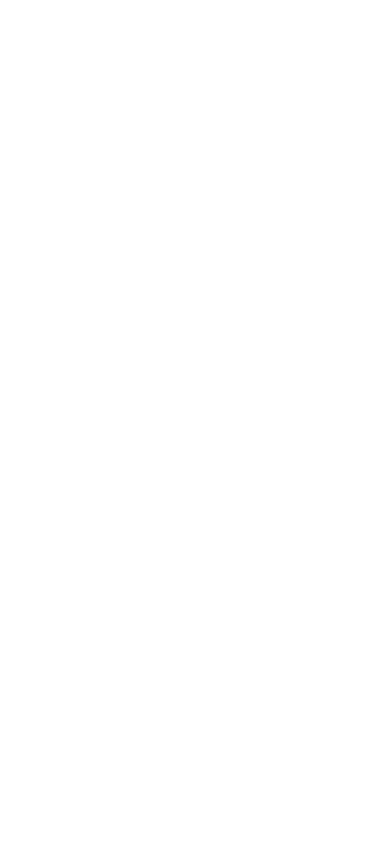
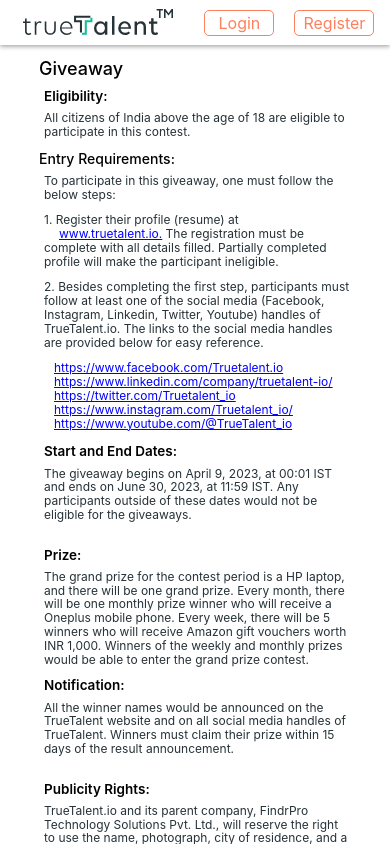
Before and after one commit to ushabanda/Truetalent, a React (Create React App) app: page /giveaway in a window 390 px wide. Before the commit this address had no page. Built offline with nearby package versions, Linux system fonts and the light colour scheme.

Commit message:
worked on giveaway page to make it responsive

```diff
--- a/src/App.js
+++ b/src/App.js
@@ -6,6 +6,7 @@ import Login from "./components/Login/Login";
 import Register from "./components/Register/Register";
 import Candidate from "./components/Candidate/Candidate";
 import Jobsearchpage from "./components/Jobsearchpage/Jobsearchpage";
+import Giveaway from "./components/Footer/Giveaway/Giveaway";
 
 
 function App() {
@@ -19,6 +20,7 @@ function App() {
           <Route path="/login" element={<Login />} />
           <Route path="/register" element={<Register />} />
           <Route path="/candidate" element={<Candidate />} />
+          <Route path="/giveaway" element={<Giveaway />}/>
         </Routes>
       </BrowserRouter>
     </div>
--- a/src/components/Footer/Giveaway/Giveaway.jsx
+++ b/src/components/Footer/Giveaway/Giveaway.jsx
@@ -11,98 +11,98 @@ function Giveaway() {
       </div>
       <div className='giveaway-container'>
         <div>
-          <h3>Giveaway</h3>
+          <h2 className='giveaway-heading'>Giveaway</h2>
         </div>
         <div>
-          <h3>Eligibility:</h3>
+          <h5>Eligibility:</h5>
           <p>All citizens of India above the age of 18 are eligible to participate in this contest.</p>
         </div>
         <div>
           <h3>Entry Requirements:</h3>
           <p>To participate in this giveaway, one must follow the below steps:</p>
-          <p>1. Register their profile (resume) at <Link to="">www.truetalent.io.</Link> The registration must be complete with all details filled. Partially completed profile will make the participant ineligible.</p>
+          <p>1. Register their profile (resume) at <Link to="" className='giveaway-link'>www.truetalent.io.</Link> The registration must be complete with all details filled. Partially completed profile will make the participant ineligible.</p>
           <p>2. Besides completing the first step, participants must follow at least one of the social media (Facebook, Instagram, Linkedin, Twitter, Youtube) handles of TrueTalent.io. The links to the social media handles are provided below for easy reference.</p>
-          <Link to="https://www.facebook.com/Truetalent.io">https://www.facebook.com/Truetalent.io</Link><br/>
-          <Link to="https://www.linkedin.com/company/truetalent-io/">https://www.linkedin.com/company/truetalent-io/</Link><br/>
-          <Link to="https://twitter.com/Truetalent_io">https://twitter.com/Truetalent_io</Link><br/>
-          <Link to="https://www.instagram.com/Truetalent_io/">https://www.instagram.com/Truetalent_io/</Link><br/>
-          <Link to="https://www.youtube.com/@TrueTalent_io">https://www.youtube.com/@TrueTalent_io</Link><br/>
+          <Link to="https://www.facebook.com/Truetalent.io" className='giveaway-link'>https://www.facebook.com/Truetalent.io</Link><br/>
+          <Link to="https://www.linkedin.com/company/truetalent-io/" className='giveaway-link'>https://www.linkedin.com/company/truetalent-io/</Link><br/>
+          <Link to="https://twitter.com/Truetalent_io" className='giveaway-link'>https://twitter.com/Truetalent_io</Link><br/>
+          <Link to="https://www.instagram.com/Truetalent_io/" className='giveaway-link'>https://www.instagram.com/Truetalent_io/</Link><br/>
+          <Link to="https://www.youtube.com/@TrueTalent_io" className='giveaway-link'>https://www.youtube.com/@TrueTalent_io</Link><br/>
         </div>
         <br/>
         <div>
-          <h3>Start and End Dates:</h3>
+          <h5>Start and End Dates:</h5>
           <p>The giveaway begins on April 9, 2023, at 00:01 IST and ends on June 30, 2023, at 11:59 IST. Any participants outside of these dates would not be eligible for the giveaways.</p>
         </div>
         <br/>
         <div>
-          <h3>Prize:</h3>
+          <h5>Prize:</h5>
           <p>The grand prize for the contest period is a HP laptop, and there will be one grand prize. Every month, there will be one monthly prize winner who will receive a Oneplus mobile phone. Every week, there will be 5 winners who will receive Amazon gift vouchers worth INR 1,000. Winners of the weekly and monthly prizes would be able to enter the grand prize contest.</p>
         </div>
         <div>
-          <h3>Notification:</h3>
+          <h5>Notification:</h5>
           <p>All the winner names would be announced on the TrueTalent website and on all social media handles of TrueTalent. Winners must claim their prize within 15 days of the result announcement.</p>
         </div>
         <br />
         <div>
-          <h3>Publicity Rights:</h3>
+          <h5>Publicity Rights:</h5>
           <p>TrueTalent.io and its parent company, FindrPro Technology Solutions Pvt. Ltd., will reserve the right to use the name, photograph, city of residence, and a brief profile of the person (without their personal details like phone number or email address) on their websites, social media handles, and other promotional channels like emails and other forms of communication for the purpose of publicity.</p>
         </div>
         <div>
-          <h3>Disclaimer:</h3>
+          <h5>Disclaimer:</h5>
           <p>This contest and giveaway are completely sponsored by FindrPro Technology Solutions, and the brands used for the giveaway items are in no way associated with this contest and giveaway.</p>
         </div>
         <div>
-          <h3>Limitation of Liability:</h3>
+          <h5>Limitation of Liability:</h5>
           <p>TrueTalent, its parent company, FindrPro Technology Solutions, or its promoters and employees are not responsible for any injury, loss, or damage resulting from participation in the contest.</p>
         </div>
         <br />
         <div>
-          <h3>Governing Law:</h3>
+          <h5>Governing Law:</h5>
           <p>Any dispute arising from this contest is governed by the legal jurisdiction of Bangalore, Karnataka, India.</p>
         </div>
         <br />
         <div>
-          <h3>Employee Exclusion:</h3>
+          <h5>Employee Exclusion:</h5>
           <p>Employees and the immediate family members of TrueTalent, FindrPro Technology Solutions, their partners, and partner organization employees are not eligible to participate in the contest.</p>
         </div>
         <br />
         <div>
-          <h3>Multiple Entries:</h3>
-          <p>Participants registering on www.truetalent.io and following multiple social media handles of TrueTalent would be eligible for more than one entry.
-All weekly winners would be eligible for the monthly giveaways, and all monthly winners would be eligible for the grand prize.</p>
+          <h5>Multiple Entries:</h5>
+          <p>Participants registering on<Link to="www.truetalent.io" className='giveaway-link' >www.truetalent.io</Link> and following multiple social media handles of TrueTalent would be eligible for more than one entry.
+              All weekly winners would be eligible for the monthly giveaways, and all monthly winners would be eligible for the grand prize.</p>
         </div>
         <div>
-          <h3>Disqualification:</h3>
+          <h5>Disqualification:</h5>
           <p>In case any participant did not fulfill all the criteria mentioned in the entry requirement point, they would be ineligible for the lucky draw. The decision of TrueTalent, FindrPro, and their representatives would be final and binding.</p>
         </div>
         <br />
         <div>
-          <h3>Modification or Cancellation:</h3>
+          <h5>Modification or Cancellation:</h5>
           <p>TrueTalent.io and its parent company, FindrPro Technology Solutions Pvt. Ltd., reserve the right to modify or cancel the contest at any time if there are technical difficulties or if fraud is suspected.</p>
         </div>
         <br />
         <div>
-          <h3>Taxes and Fees:</h3>
+          <h5>Taxes and Fees:</h5>
           <p>If any tax liability arises out of these give-aways, which are personal to the winners, the same would be borne in entirety by the winner. TrueTalent.io and its parent company, FindrPro Technology Solutions Pvt. Ltd., will not be liable to pay any taxes other than the tax collected during the purchase of the items.</p>
         </div>
         <br />
         <div>
-          <h3>Transferability:</h3>
+          <h5>Transferability:</h5>
           <p>The prize(s) are non-transferable and cannot be converted to equivalent cash under any circumstance.</p>
         </div>
         <br />
         <div>
-          <h3>Release of Liability:</h3>
+          <h5>Release of Liability:</h5>
           <p>This giveaway requires participants to release TrueTalent.io and its parent company, FindrPro Technology Solutions Pvt. Ltd., from any liability associated with the contest or the prize given away.</p>
         </div>
         <br />
         <div>
-          <h3>Intellectual Property:</h3>
+          <h5>Intellectual Property:</h5>
           <p>TrueTalent.io and its parent company, FindrPro Technology Solutions Pvt. Ltd., own the intellectual property associated with the contest, including any content submitted by participants. All information collected during this contest period can be used by TrueTalent.io or FindrPro Technology Solutions Pvt. Ltd. for the primary purpose of making the resumes of such participants available on their website for the purpose of allowing their clients to search for and contact relevant candidates for offering jobs and/or gigs.</p>
         </div>
         <br />
         <div>
-          <h3>Severability:</h3>
+          <h5>Severability:</h5>
           <p>In the event that any part of these terms and conditions is found to be unenforceable or invalid, the remaining provisions will still be binding.</p>
         </div>
       </div>
--- a/src/components/Footer/Giveaway/Giveaway.styles.css
+++ b/src/components/Footer/Giveaway/Giveaway.styles.css
@@ -1,6 +1,44 @@
 .giveaway-container{
     width:80%;
-    margin: auto;
+    margin: auto auto;
+    flex: 1 1;
     padding: 0.75em 0;
 
+
 }
+.giveaway-heading{
+    margin-top:50px;
+    font-size: 1.5em;
+}
+
+.giveaway-container h5{
+    font-size: 1.125em;
+    font-weight: 600;
+}
+
+.giveaway-container p{
+    font-size: 1em;
+    color:#263238;
+}
+
+.giveaway-link{
+    color:blue;
+}
+
+@media only screen and (max-width: 1600px) {
+    .giveaway-container {
+        font-size: 13px;
+    }
+}
+
+@media only screen and (max-width: 1024px) {
+    .giveaway-container {
+        font-size: 11px !important;
+    }
+}
+
+@media only screen and (max-width: 1280px) {
+    .giveaway-container {
+        font-size: 12px !important;
+    }
+}
--- a/src/components/Jobsearchpage/Jobsearchpage.css
+++ b/src/components/Jobsearchpage/Jobsearchpage.css
@@ -6,6 +6,10 @@
     width: 70%;
 }
 
+.responsive-div{
+    display:flex;
+    justify-content: center;
+}
 .skill-search,
 .city-search {
     width: 50%;
--- a/src/components/Navbar/Navbarstyles.css
+++ b/src/components/Navbar/Navbarstyles.css
@@ -16,7 +16,8 @@
     display: flex;
     width:100vw;
     background-color: white;
-    /* position: fixed; */
+    position: fixed;
+    z-index: 1;
 }
 
 .truetalent-logo {
```
Also changed, not shown: src/components/Jobsearchpage/Jobsearchpage.jsx (+31 -29 lines).
